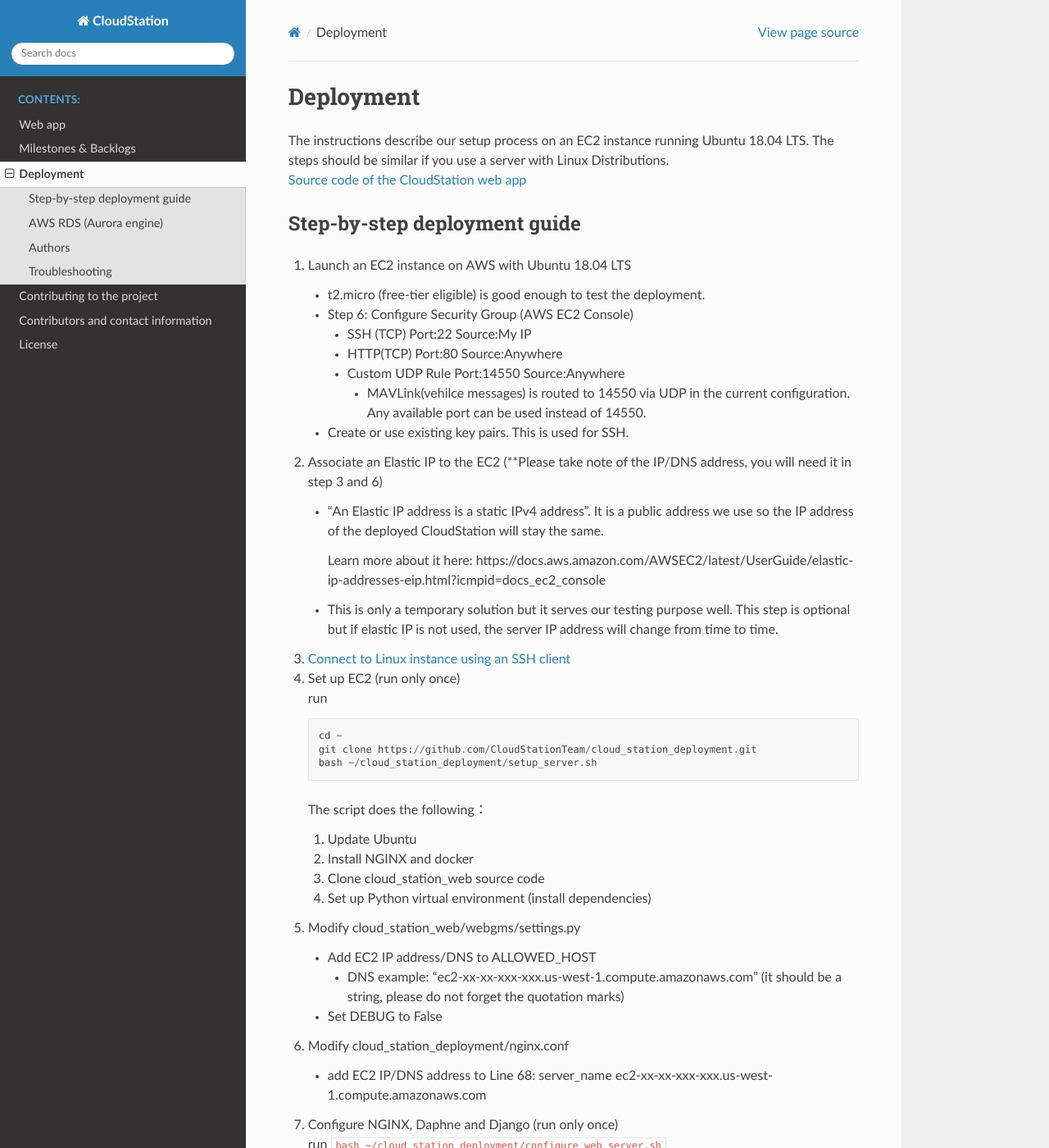
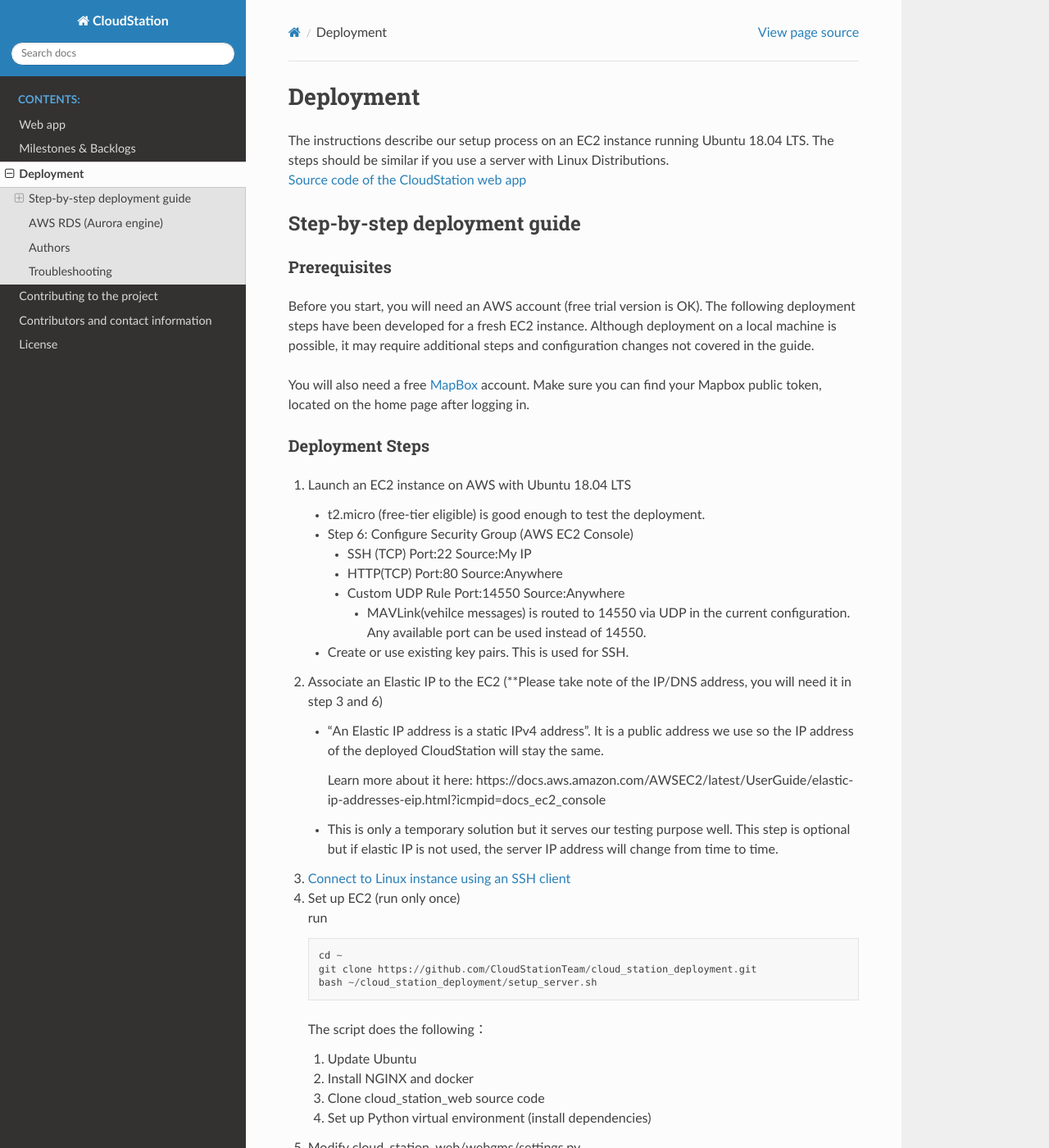
Before and after one commit to CloudStationTeam/docs, a Sphinx documentation site: the page built from source/deployment.md, in a window 1280 px wide and 1400 px high. Shown: the whole window at 82% size. Built offline with Sphinx 7.4.7 and the Read the Docs theme 2.0.0, drawn with Linux system fonts in a browser that asks for light colours; some of the changed text lies outside the part shown.

Commit message:
added mapbox token instructions to deployment

```diff
--- a/source/deployment.md
+++ b/source/deployment.md
@@ -2,6 +2,13 @@
 The instructions describe our setup process on an EC2 instance running Ubuntu 18.04 LTS. The steps should be similar if you use a server with Linux Distributions.
 [Source code of the CloudStation web app](https://github.com/CloudStationTeam/cloud_station_web)
 ## Step-by-step deployment guide
+
+#### Prerequisites
+Before you start, you will need an AWS account (free trial version is OK). The following deployment steps have been developed for a fresh EC2 instance. Although deployment on a local machine is possible, it may require additional steps and configuration changes not covered in the guide.
+
+You will also need a free [MapBox](https://account.mapbox.com/) account. Make sure you can find your Mapbox public token, located on the home page after logging in.
+
+#### Deployment Steps
 1. Launch an EC2 instance on AWS with Ubuntu 18.04 LTS
     * t2.micro (free-tier eligible) is good enough to test the deployment.
     * Step 6: Configure Security Group (AWS EC2 Console)
@@ -33,6 +40,7 @@
     * Add EC2 IP address/DNS to ALLOWED_HOST
       * DNS example: "ec2-xx-xx-xxx-xxx.us-west-1.compute.amazonaws.com" (it should be a string, please do not forget the quotation marks)
     * Set DEBUG to False
+    * Set MAPBOX_PUBLIC_KEY to your Mapbox public token
 6. Modify cloud_station_deployment/nginx.conf
     * add EC2 IP/DNS address to Line 68: server_name ec2-xx-xx-xxx-xxx.us-west-1.compute.amazonaws.com
 7. Configure NGINX, Daphne and Django (run only once)
```
